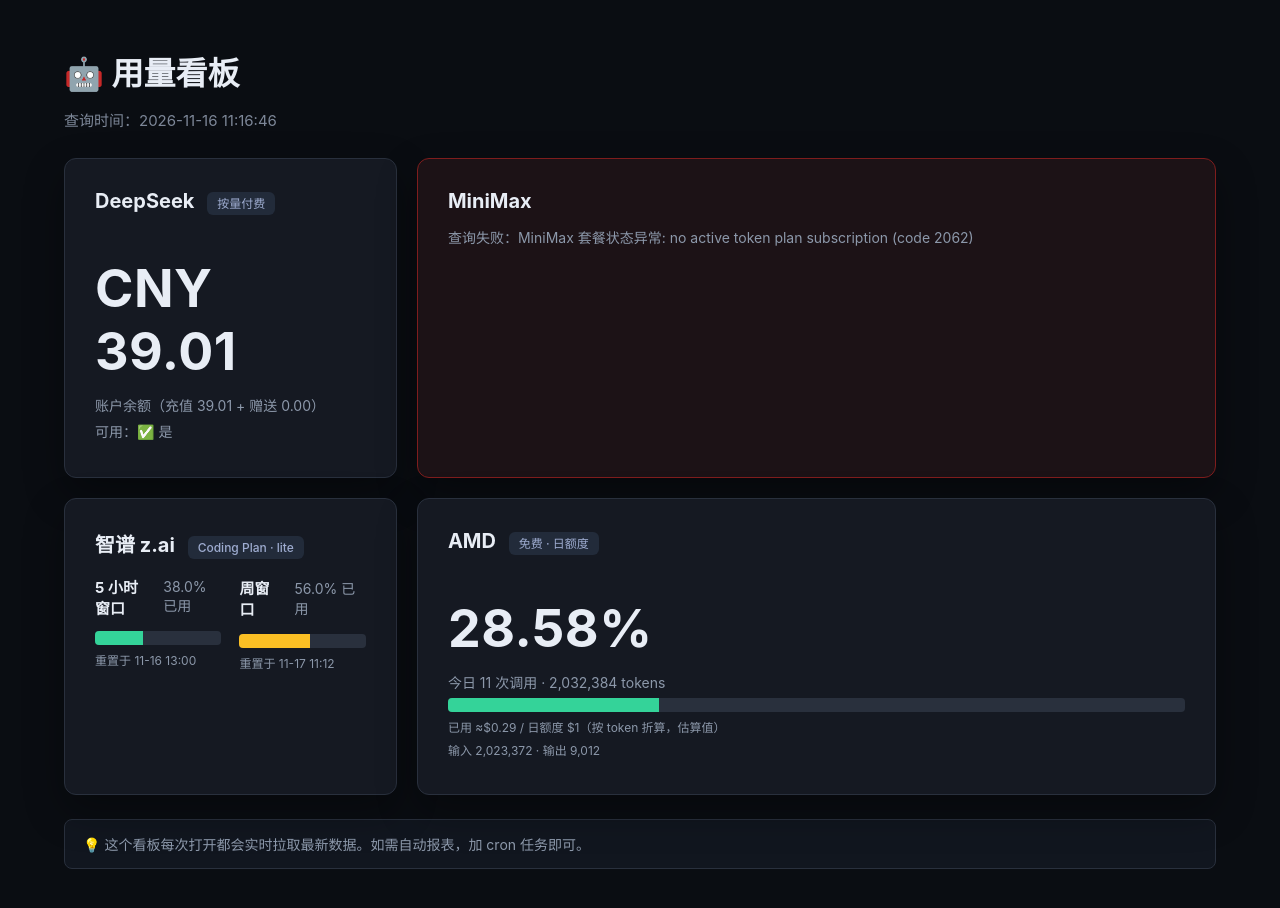
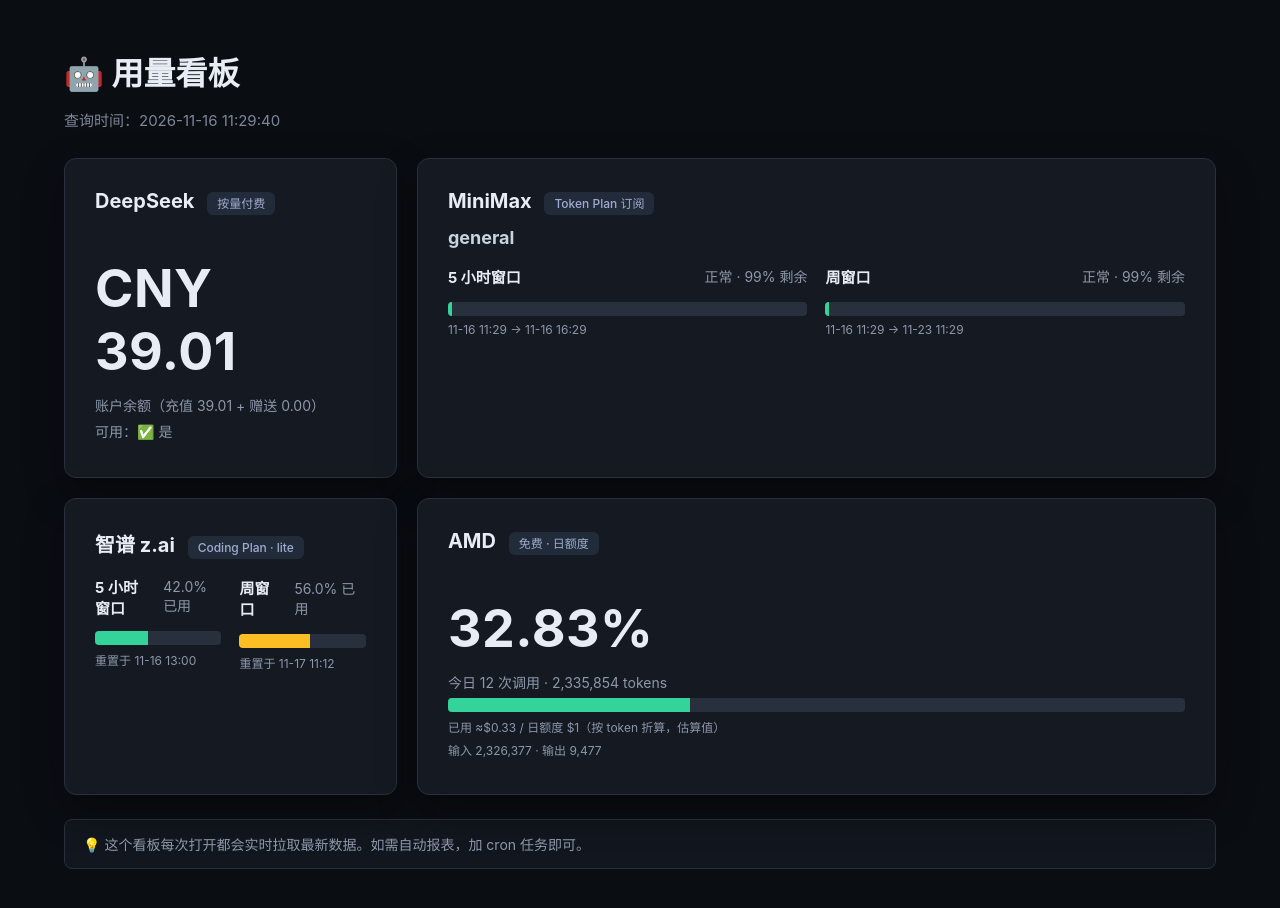
Before and after one commit to JayYangstore/JayYangstore.github.io, a plain HTML site: page usage/index.html in a window 1280 px wide. Drawn offline with Linux system fonts and the light colour scheme.

Commit message:
upd: 用量看板明细自动更新 2026-11-16 11:16:46

```diff
--- a/usage/index.html
+++ b/usage/index.html
@@ -80,7 +80,7 @@
 </head>
 <body>
   <h1>🤖 用量看板</h1>
-  <p class="meta">查询时间：2026-11-16 11:16:46</p>
+  <p class="meta">查询时间：2026-11-16 11:29:40</p>
   <div class="grid">
 
     <div class="card">
@@ -90,10 +90,41 @@
       <p class="muted">可用：✅ 是</p>
     </div>
 
-        <div class="card error">
-          <h2>MiniMax</h2>
-          <p class="muted">查询失败：MiniMax 套餐状态异常: no active token plan subscription (code 2062)</p>
+    <div class="card">
+      <h2>MiniMax <span class="tag">Token Plan 订阅</span></h2>
+
+        <div class="submodel">
+          <h3>general</h3>
+          <div class="grid2">
+            <div>
+              <div class="row-between">
+                <strong>5 小时窗口</strong>
+                <span class="muted">正常 · 99% 剩余</span>
+              </div>
+
+    <div style="background:#29303d;border-radius:4px;height:14px;overflow:hidden;width:100%;">
+      <div style="background:#34d399;height:100%;width:1.0%;transition:width .4s;"></div>
+    </div>
+              <p class="muted small">
+                11-16 11:29 → 11-16 16:29
+              </p>
+            </div>
+            <div>
+              <div class="row-between">
+                <strong>周窗口</strong>
+                <span class="muted">正常 · 99% 剩余</span>
+              </div>
+
+    <div style="background:#29303d;border-radius:4px;height:14px;overflow:hidden;width:100%;">
+      <div style="background:#34d399;height:100%;width:1.0%;transition:width .4s;"></div>
+    </div>
+              <p class="muted small">
+                11-16 11:29 → 11-23 11:29
+              </p>
+            </div>
+          </div>
         </div>
+    </div>
 
     <div class="card">
       <h2>智谱 z.ai <span class="tag">Coding Plan · lite</span></h2>
@@ -102,11 +133,11 @@
         <div>
           <div class="row-between">
             <strong>5 小时窗口</strong>
-            <span class="muted">38.0% 已用</span>
+            <span class="muted">42.0% 已用</span>
           </div>
 
     <div style="background:#29303d;border-radius:4px;height:14px;overflow:hidden;width:100%;">
-      <div style="background:#34d399;height:100%;width:38.0%;transition:width .4s;"></div>
+      <div style="background:#34d399;height:100%;width:42.0%;transition:width .4s;"></div>
     </div>
           <p class="muted small">
             重置于 11-16 13:00
@@ -132,14 +163,14 @@
 
     <div class="card">
       <h2>AMD <span class="tag">免费 · 日额度</span></h2>
-      <div class="big">28.58%</div>
-      <p class="muted">今日 11 次调用 · 2,032,384 tokens</p>
+      <div class="big">32.83%</div>
+      <p class="muted">今日 12 次调用 · 2,335,854 tokens</p>
 
     <div style="background:#29303d;border-radius:4px;height:14px;overflow:hidden;width:100%;">
-      <div style="background:#34d399;height:100%;width:28.6%;transition:width .4s;"></div>
+      <div style="background:#34d399;height:100%;width:32.8%;transition:width .4s;"></div>
     </div>
-      <p class="muted small">已用 ≈$0.29 / 日额度 $1（按 token 折算，估算值）</p>
-      <p class="muted small">输入 2,023,372 · 输出 9,012</p>
+      <p class="muted small">已用 ≈$0.33 / 日额度 $1（按 token 折算，估算值）</p>
+      <p class="muted small">输入 2,326,377 · 输出 9,477</p>
     </div>
   </div>
   <p class="refresh-tip">
```
